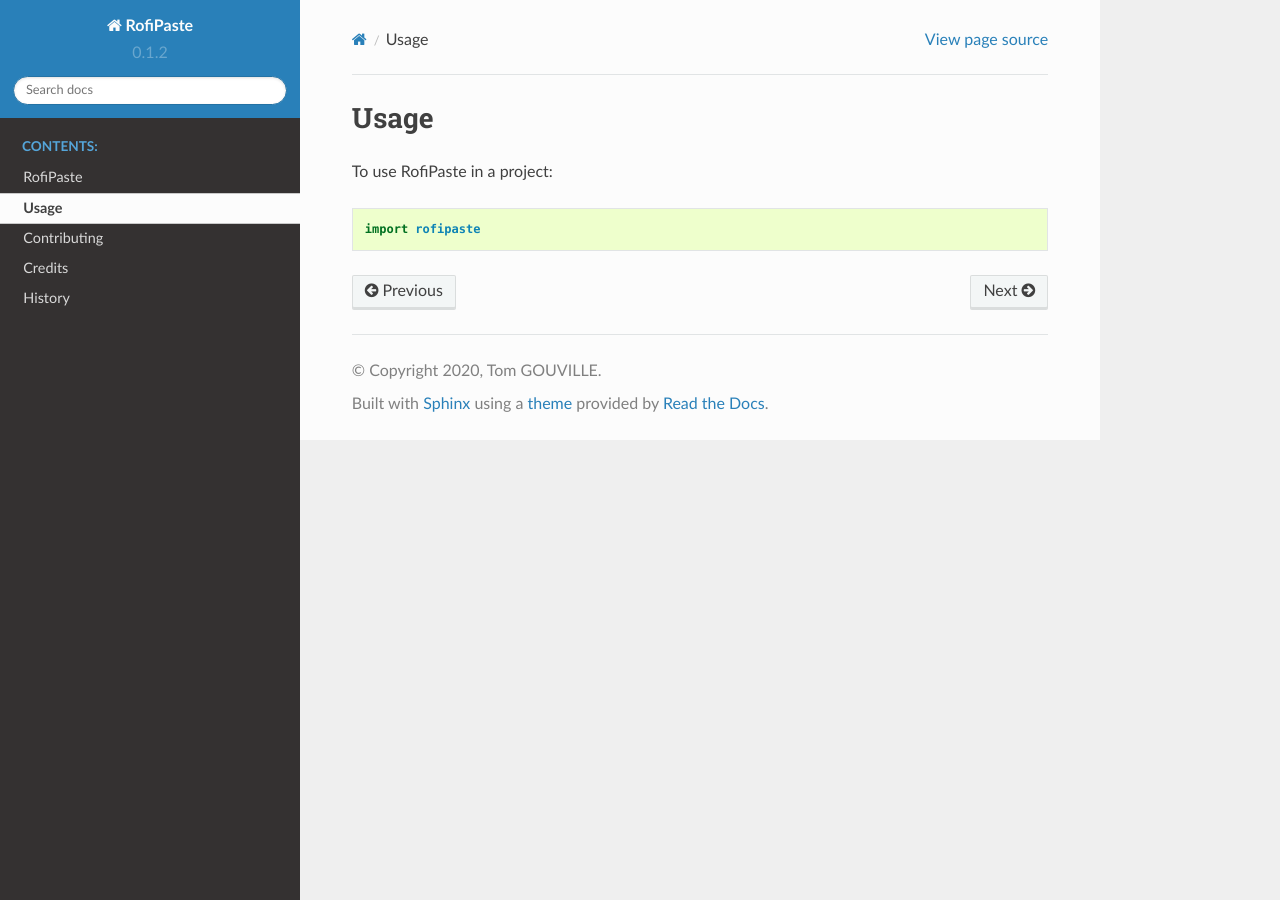
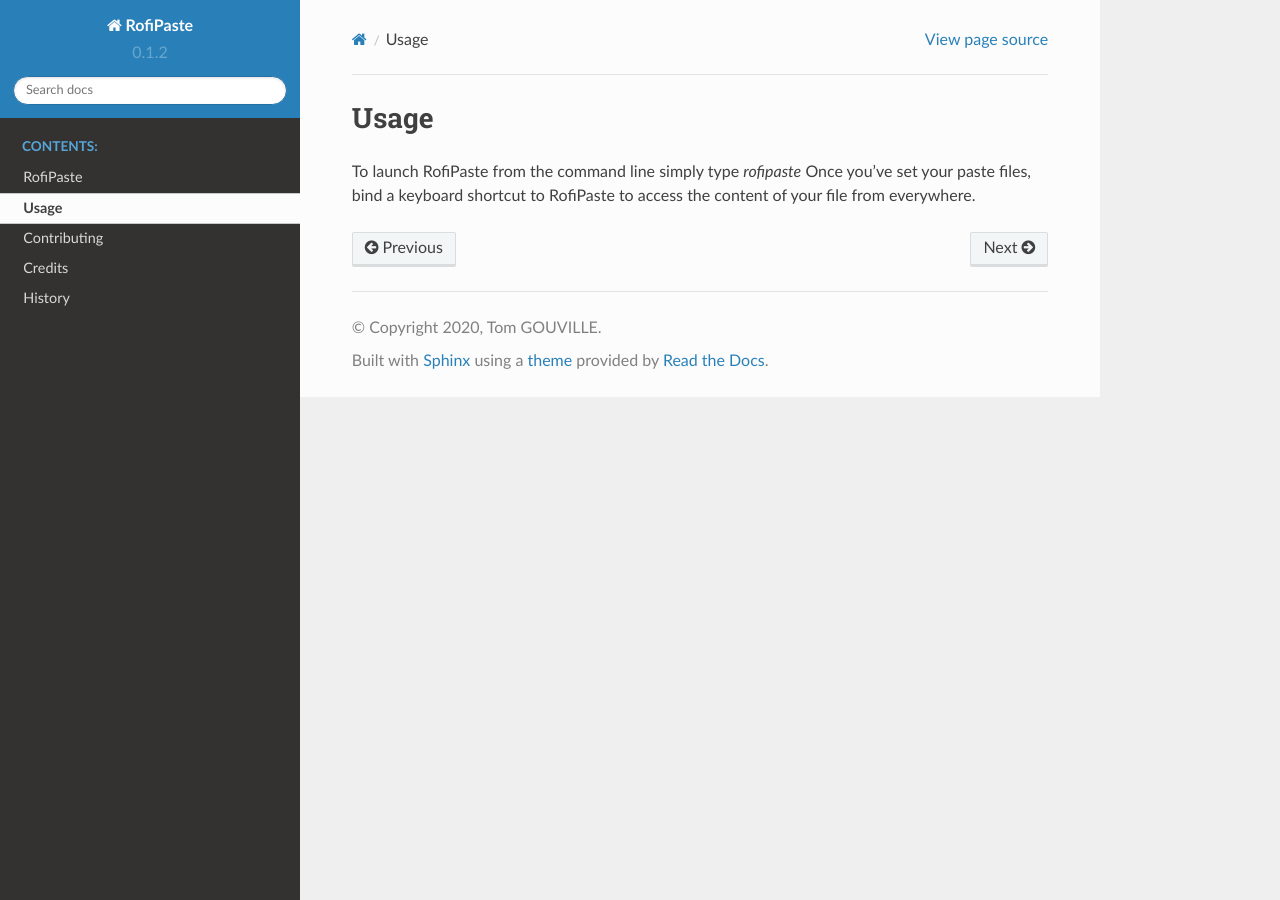
Before and after one commit to aeyno/rofipaste, a Sphinx documentation site: the page built from docs/usage.rst, in a window 1280 px wide. Built offline with Sphinx 7.4.7 and the Read the Docs theme 2.0.0, drawn with Linux system fonts in a browser that asks for light colours; pages that are not in the unit, such as notebooks, are missing from menus.

Commit message:
[DOC] Basic usage explanation

```diff
--- a/docs/usage.rst
+++ b/docs/usage.rst
@@ -2,6 +2,5 @@
 Usage
 =====
 
-To use RofiPaste in a project::
-
-    import rofipaste
+To launch RofiPaste from the command line simply type `rofipaste`
+Once you've set your paste files, bind a keyboard shortcut to RofiPaste to access the content of your file from everywhere.
```
